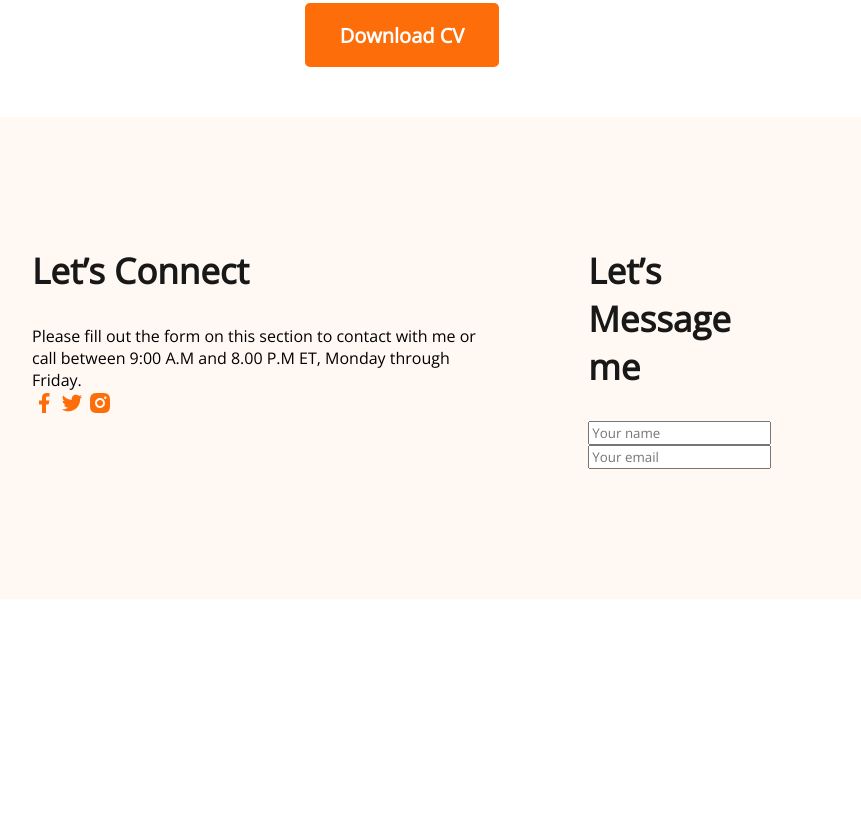
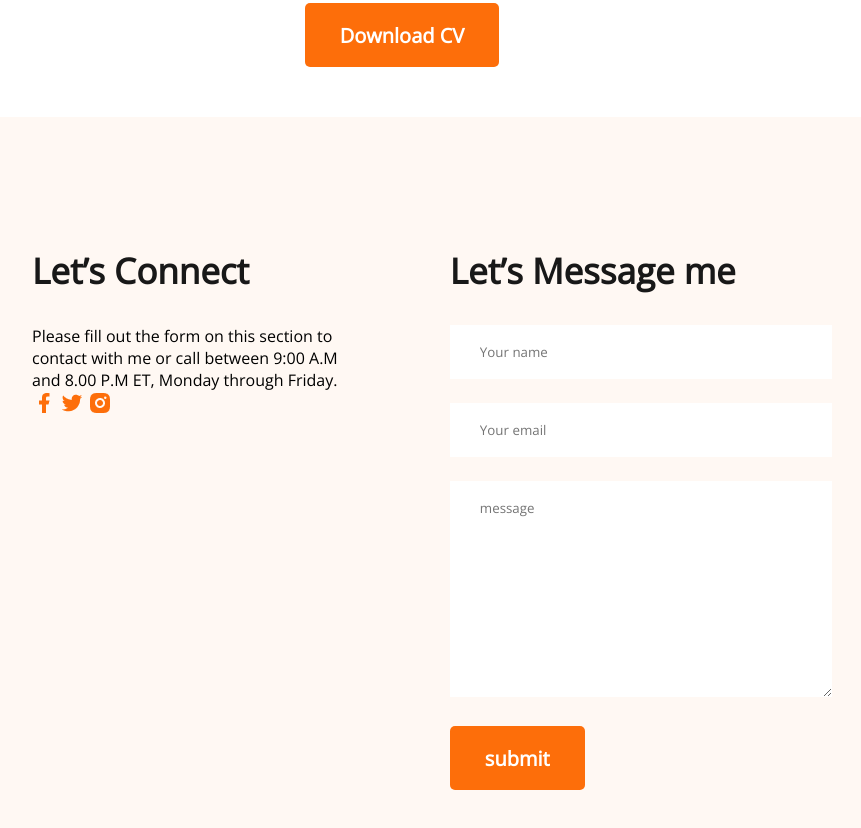
Before and after one commit to minhajul-abedin/portfolio-developer, a plain HTML site: page index.html in a window 1280 px wide. Shown: the part 3364-4192 px from the top of the page, without its empty margins (238-1099 px from the left). Before the commit the page ends 3963 px from the top, so only its background shows below. Drawn offline with nearby package versions, Linux system fonts and the light colour scheme.

Commit message:
contact section running

```diff
--- a/index.html
+++ b/index.html
@@ -221,7 +221,7 @@
       <section class="contact-section">
         <div class="social">
           <h3 class="section-title">Let’s Connect</h3>
-          <p>
+          <p class="section-description">
             Please fill out the form on this section to contact with me or call
             between 9:00 A.M and 8.00 P.M ET, Monday through Friday.
           </p>
@@ -240,7 +240,8 @@
           <form action="">
             <input type="text" name="" id="" placeholder="Your name">
             <input type="email" name="" id="" placeholder="Your email">
-
+           <textarea name="" id="" cols="30" rows="10" placeholder="message"></textarea>
+           <input type="submit" value="submit" class="btn-primary">
           </form>
         </div>
       </section>
--- a/styles/style.css
+++ b/styles/style.css
@@ -201,3 +201,15 @@ main {
   background: #FFF8F3;
   padding: 130px 200px;
 }
+.contact-section input[type="email"], input[type="text"], textarea{
+  margin-bottom: 24px;
+  border: none;
+  width: 100%;
+  padding: 18px 30px;
+}
+.input{
+  height: 60px;
+}
+.contact-section a {
+  text-decoration: none;
+}
```
